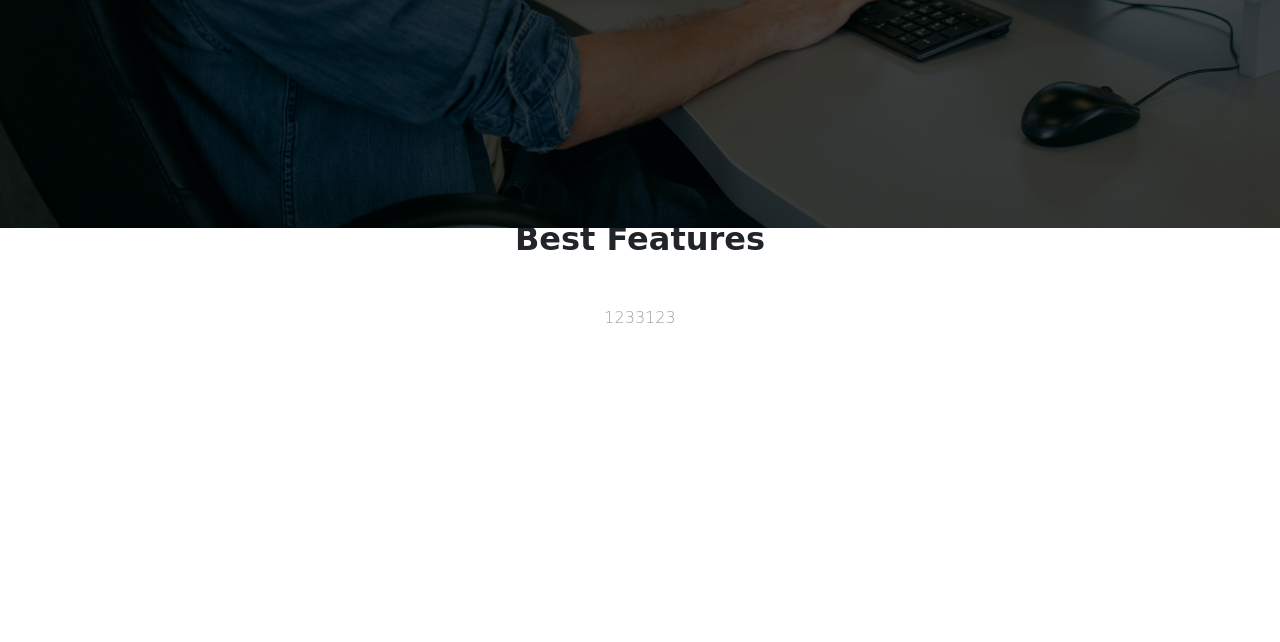
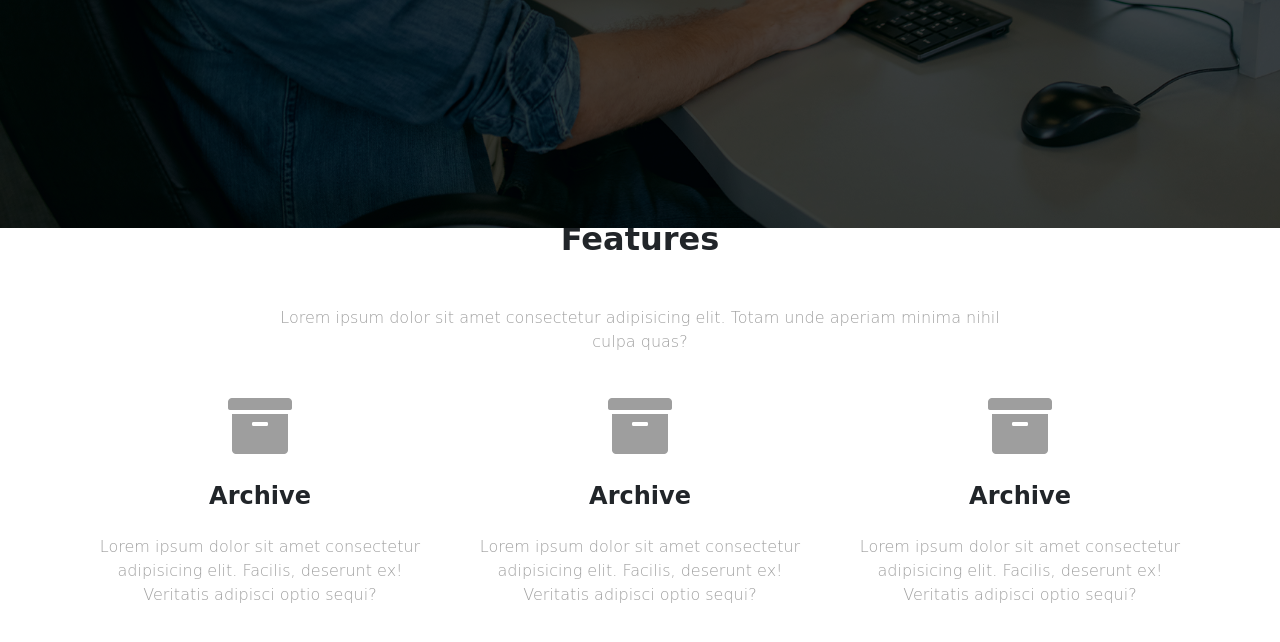
Before and after one commit to p0k1/portfolio-project, a plain HTML site: page index.html in a window 1280 px wide. Shown: the part 628-1270 px from the top of the page. Before the commit the page ends 974 px from the top, so only its background shows below. Drawn offline with Linux system fonts and the light colour scheme; a web font is replaced by a local one.

Commit message:
second commit

```diff
--- a/index.html
+++ b/index.html
@@ -77,10 +77,27 @@
 <main class="mt-5">
   <div class="container">
     <section id="best-features" class="text-center">
-      <h2 class="mb-5 font-weight-bold">Best Features</h2>
+      <h2 class="mb-5 font-weight-bold">Features</h2>
       <div class="row d-flex justify-content-center mb-4">
         <div class="col-md-8">
-          <p class="grey-text">1233123 </p>
+          <p class="grey-text">Lorem ipsum dolor sit amet consectetur adipisicing elit. Totam unde aperiam minima nihil culpa quas?</p>
+        </div>
+      </div>
+      <div class="row">
+        <div class="col-md-4 mb-5">
+          <i class="fa fa-archive fa-4x grey-text"></i>
+          <h4 class="my-4 font-weight-bold">Archive</h4>
+          <p class="grey-text">Lorem ipsum dolor sit amet consectetur adipisicing elit. Facilis, deserunt ex! Veritatis adipisci optio sequi?</p>
+        </div>
+        <div class="col-md-4 mb-5">
+          <i class="fa fa-archive fa-4x grey-text"></i>
+          <h4 class="my-4 font-weight-bold">Archive</h4>
+          <p class="grey-text">Lorem ipsum dolor sit amet consectetur adipisicing elit. Facilis, deserunt ex! Veritatis adipisci optio sequi?</p>
+        </div>
+        <div class="col-md-4 mb-5">
+          <i class="fa fa-archive fa-4x grey-text"></i>
+          <h4 class="my-4 font-weight-bold">Archive</h4>
+          <p class="grey-text">Lorem ipsum dolor sit amet consectetur adipisicing elit. Facilis, deserunt ex! Veritatis adipisci optio sequi?</p>
         </div>
       </div>
     </section>
```
